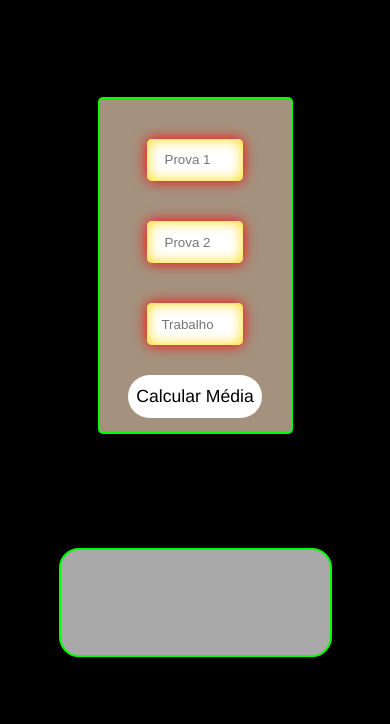
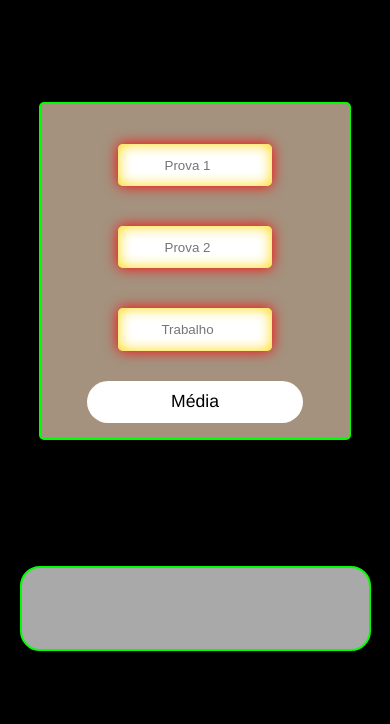
Before and after one commit to Jonathasds/calculandoMedia, a plain HTML site: page index.htm in a window 390 px wide. Shown: the part 120-844 px from the top of the page. Drawn offline with Linux system fonts and the light colour scheme.

Commit message:
atualização final

```diff
--- a/index.htm
+++ b/index.htm
@@ -21,7 +21,7 @@
 
         <input type="number" name="trabalho" id="trabalho" placeholder="Trabalho">
 
-     <button type="button" Onclick = "calcular()">Calcular Média</button>
+     <button type="button" Onclick = "calcular()">Média</button>
 
     </div>
 
--- a/script.js
+++ b/script.js
@@ -11,9 +11,9 @@ function calcular() {
     if (nota1 === 0 || nota2 === 0 || trab === 0) {
         resultado.innerHTML = `digite uma nota`
     } else if (media >= 6) {
-        resultado.innerHTML = `sua nota ${nota1} + ${nota2} + ${trab} deu acima da media, PARABÉNS, sua nota foi ${media}`
+        resultado.innerHTML = `PARABÉNS!!, APROVADO, sua nota final foi ${media}!!`
     } else {
-        resultado.innerHTML = `sua nota ${nota1} + ${nota2} + ${trab} deu abaixo da media, REPROVADO, sua nota foi ${media}`
+        resultado.innerHTML = ` REPROVADO, sua nota final foi ${media}, baixo da media!`
     }
 
 
--- a/style.css
+++ b/style.css
@@ -160,131 +160,26 @@ button:hover {
     padding: 3px;
     width: 80%;
 
-    font-size: 1.1em;
-  }
-
-
-
-
-
-
-
-}
-
-
-
-
-
-
-@media (max-width: 499px) {
-
-  .logo h1 {
-    font-size: 5px;
-  }
-
-  #container {
-    width: 80%;
-
-  }
-
-
-
-
-
-
-  .resultado {
-
-    width: 80%;
-
-  }
-
-  .resultado p {
-
-    font-size: 1em;
-    padding: 10px;
-
-  }
-
-  button {
-
-    padding:3px;
-    width: 75%;
-
-    font-size: 1em;
-  }
-
-  .resultado p {
-
-    font-size: 1em;
+    font-size: 1.1rem;
   }
 
 }
-
-
-
-@media (max-width: 500px) {
-
-  .logo h1 {
-    font-size: 2em;
-  }
-
-  #container {
-    width: 50%;
-
-  }
-
-  .resultado {
-
-    width: 70%;
-
-    text-align: center;
-
-  }
-
-
-
-
-  button {
-
-    padding-bottom: 3px;
-    width: 80%;
-
-    font-size: 1.1em;
-  }
-  .resultado{
-
-    height:13vh ;
-  }
-
-  .resultado p {
-    text-align: center;
-    font-size: 1.1em;
-  }
-}
-
 
 @media (max-width: 750px) {
 
   #container {
     width: 50%;
-
   }
 
-
   button {
-
     font-size: 1.1em;
   }
 
   .resultado {
 
-    width: 70%;
-
+    width: 90%;
     text-align: center;
-
-
   }
-
 
   .resultado p {
     text-align: center;
@@ -295,3 +190,70 @@ button:hover {
 
 
 }
+
+
+
+
+
+
+
+
+  @media (max-width: 500px) {
+
+  .logo h1 {
+    font-size: 1.2rem;
+  }
+
+  #container {
+    width: 80%;
+
+  }
+
+  .resultado {
+
+    width: 90%;
+    text-align: center;
+  }
+
+
+  button {
+    padding-bottom: 3px;
+    width: 100%;
+
+    font-size: 1.1rem;
+  }
+
+
+  .resultado p {
+    text-align: center;
+    font-size: 1.1rem;
+  }
+
+
+}
+
+@media (max-width: 320px){
+
+
+  button {
+
+   width: 100%;
+
+    font-size: 1rem;
+  }
+  .logo h1 {
+    font-size: 1.2rem;
+  }
+
+  .resultado {
+
+    width: 90%;
+    text-align: center;
+  }
+
+  .resultado p {
+    text-align: center;
+    font-size: 1rem;
+  }
+
+}
```
